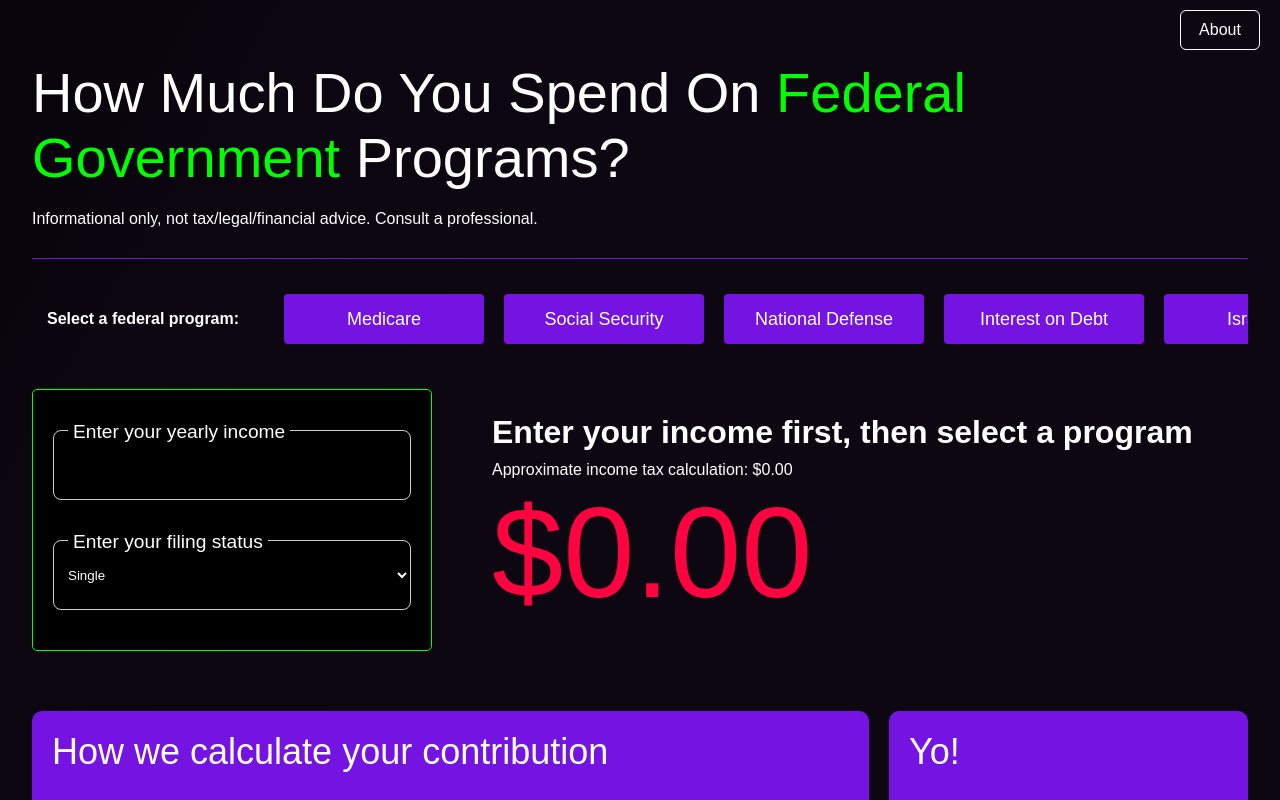
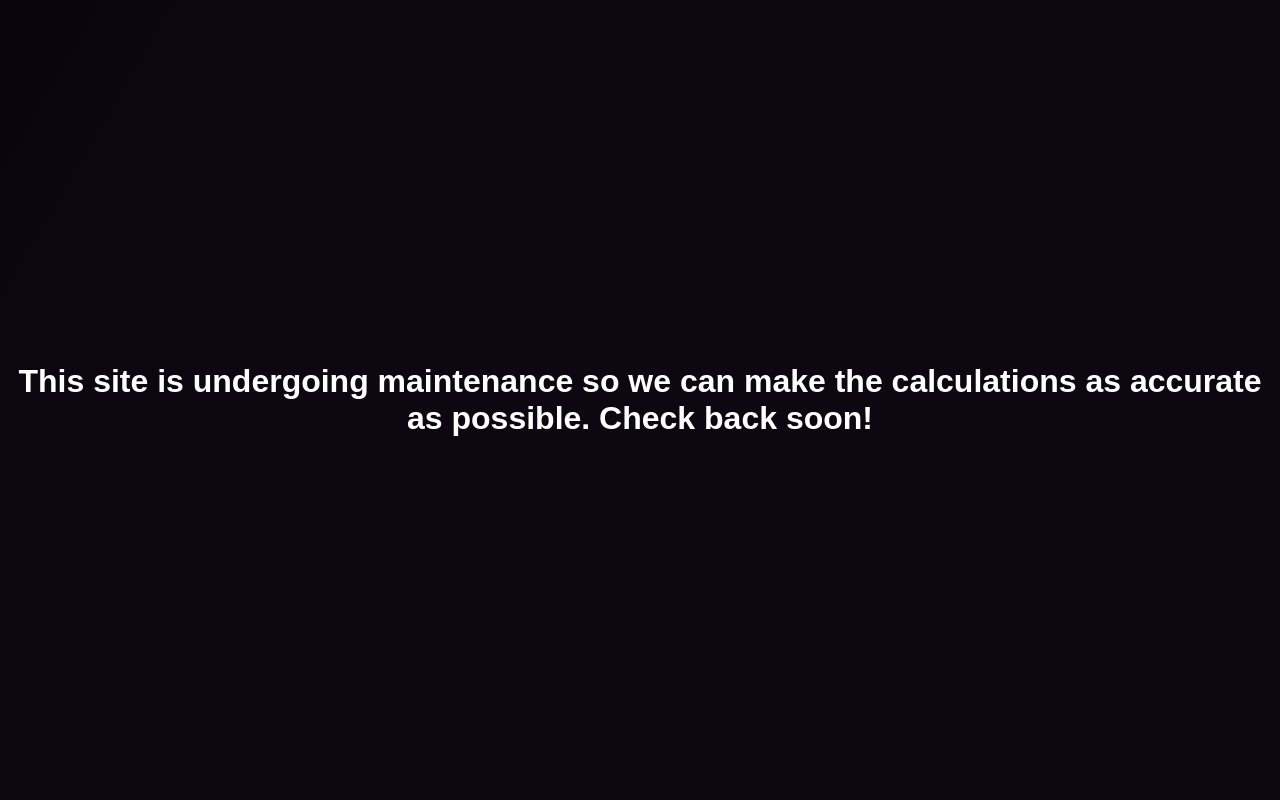
Before and after one commit to GiaredL/howmanytaxes, a Next.js app: page / in a window 1280 px wide. Shown: the top 800 px of the page. Built offline with nearby package versions, Linux system fonts and the light colour scheme; a web font is replaced by a local one.

Commit message:
pausing site for development

```diff
--- a/src/app/page.module.scss
+++ b/src/app/page.module.scss
@@ -1,9 +1,14 @@
 .page {
   display: flex;
-  flex-direction: column;
-  align-items: center;
+  // flex-direction: column;
+  align-items: center; // TODO:REMOVE
   width: 100%;
-  // height: 100vh;
+  height: 100vh;
+}
+
+.page h1 {
+  text-align: center;
+  width: 100%;
 }
 
 .header {
--- a/src/app/page.tsx
+++ b/src/app/page.tsx
@@ -64,7 +64,11 @@ export default function Home() {
 
   return (
     <div className={styles.page}>
-      <header className={styles.header}>
+      <h1>
+        This site is undergoing maintenance so we can make the calculations as accurate as possible. Check back
+        soon!
+      </h1>
+      {/* <header className={styles.header}>
         <Navigation />
       </header>
       <main className={styles.mainContainer}>
@@ -154,7 +158,7 @@ export default function Home() {
           </div>
         </div>
         <Calculation />
-      </main>
+      </main> */}
     </div>
   )
 }
```
